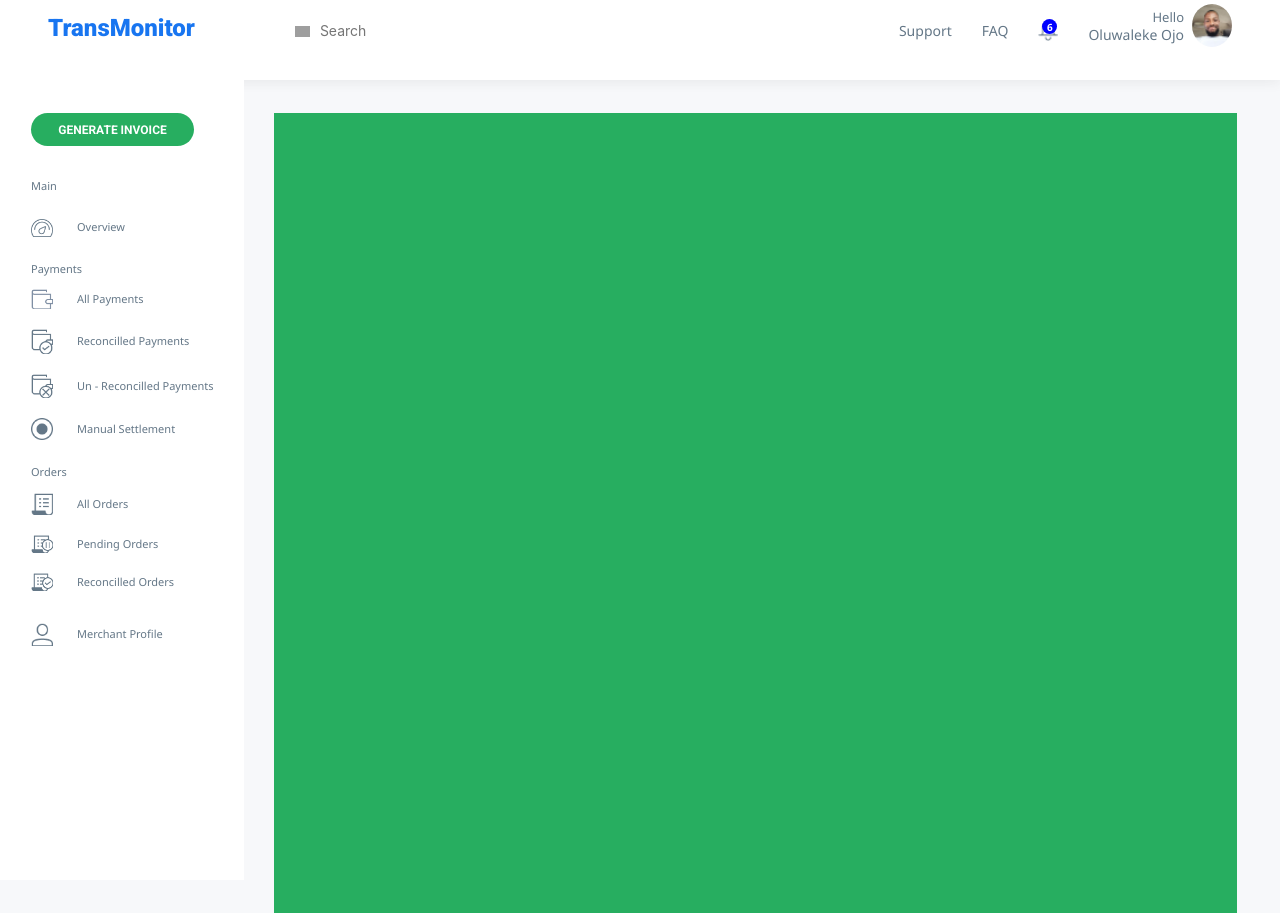
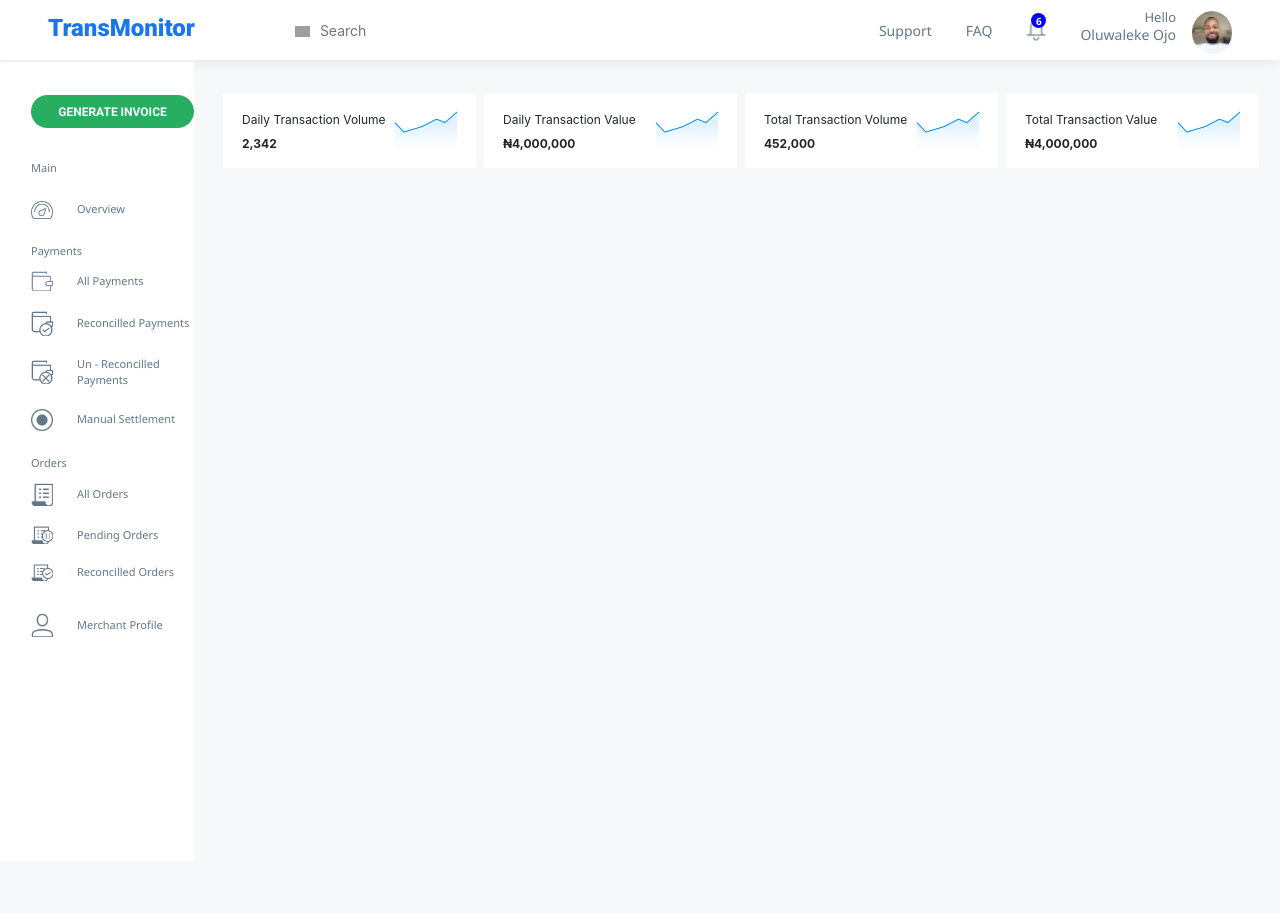
Before and after one commit to wisdomosara/mint, a React (Create React App) app: page / in a window 1280 px wide. Built offline with nearby package versions, Linux system fonts and the light colour scheme; grey boxes are pictures that could not be loaded.

Commit message:
finished the highlight section

```diff
--- a/src/App.css
+++ b/src/App.css
@@ -6,7 +6,7 @@ body{
 .header{
   overflow: auto;
   background: #FFFFFF;
-  height: 10vh;
+  height: 60px;
   box-shadow: 0px 4px 10px rgba(79, 79, 79, 0.07);
   z-index: 4;
 }
@@ -21,7 +21,7 @@ body{
   float: left;
   font-size: 14px;
   list-style-type: none;
-  margin-left:30px;
+  margin-left:34px;
   color: #647787;
 }
 ul{
@@ -59,13 +59,14 @@ ul{
 .badge{
   position: absolute;
   top:0;
-  right:1px;
+  right:0;
   background-color: blue;
   color: white;
   width: 15px;
   height: 15px;
   font-size: 10px;
   border-radius: 50%;
+  margin-top: -6px
 }
 .sidebar{
   padding-top: 33px;
@@ -73,8 +74,9 @@ ul{
   background-color: #FFFFFF;
   height: 100vh;
   display: flex;
+  margin-top: 2px;
   flex-direction: column;
-  margin-right: 30px;
+  margin-right: 29px;
 }
 .invoice-btn{
   background: #27AE60;
@@ -100,9 +102,21 @@ ul{
   margin-bottom: 0;
 }
 .body{
-  background-color: #27AE60;
-  width: 80%;
+  width: 86%;
   height: 100vh;
   margin-right: 43px;
   margin-top: 33px;
 }
+.highlight-item{
+  width: 253px;
+  height: 75px;
+  background-color: #FFFFFF;
+  border-radius: 2px;
+  padding:18px 19px
+}
+.highlight-item p{
+  font-size: 12px
+}
+.figures{
+  margin-top: -10px
+}
--- a/src/components/Body.jsx
+++ b/src/components/Body.jsx
@@ -4,8 +4,39 @@ export default class Body extends Component {
     render() {
         return (
             <div className="body">
-                <div className="highlight">
-
+                <div className="highlight d-flex justify-content-between">
+                    <div className="highlight-left d-flex">
+                        <div className="highlight-item mr-2 d-flex justify-content-between">
+                            <div>
+                                <p>Daily Transaction Volume</p>
+                                <p className="font-weight-bold figures">2,342</p>
+                            </div>
+                            <img src="images/small chart.png" width="63px"></img>
+                        </div>
+                        <div className="highlight-item mr-2 d-flex justify-content-between">
+                            <div>
+                                <p>Daily Transaction Value</p>
+                                <p className="font-weight-bold figures">₦4,000,000</p>
+                            </div>
+                            <img src="images/small chart.png" width="63px"></img>
+                        </div>
+                    </div>
+                    <div className="highlight-right d-flex">
+                    <div className="highlight-item mr-2 d-flex justify-content-between">
+                            <div>
+                                <p>Total Transaction Volume</p>
+                                <p className="font-weight-bold figures">452,000</p>
+                            </div>
+                            <img src="images/small chart.png" width="63px"></img>
+                        </div>
+                        <div className="highlight-item d-flex justify-content-between">
+                            <div>
+                                <p>Total Transaction Value</p>
+                                <p className="font-weight-bold figures">₦4,000,000</p>
+                            </div>
+                            <img src="images/small chart.png" width="63px"></img>
+                        </div>
+                    </div>
                 </div>
             </div>
         )
--- a/src/components/Header.jsx
+++ b/src/components/Header.jsx
@@ -22,8 +22,8 @@ export default class Header extends Component {
                                 </div>
                             </li>
                             <li>
-                                <div className="d-flex align-items-start">
-                                    <div className="mr-2 pt-2">
+                                <div className="d-flex align-items-center">
+                                    <div className="mr-3 pt-2">
                                         <p className="text-right small-name">Hello</p>
                                         <p className="text-right big-name"> Oluwaleke Ojo</p>
                                     </div>
```
Also changed, not shown: public/images/small chart.png (added).
